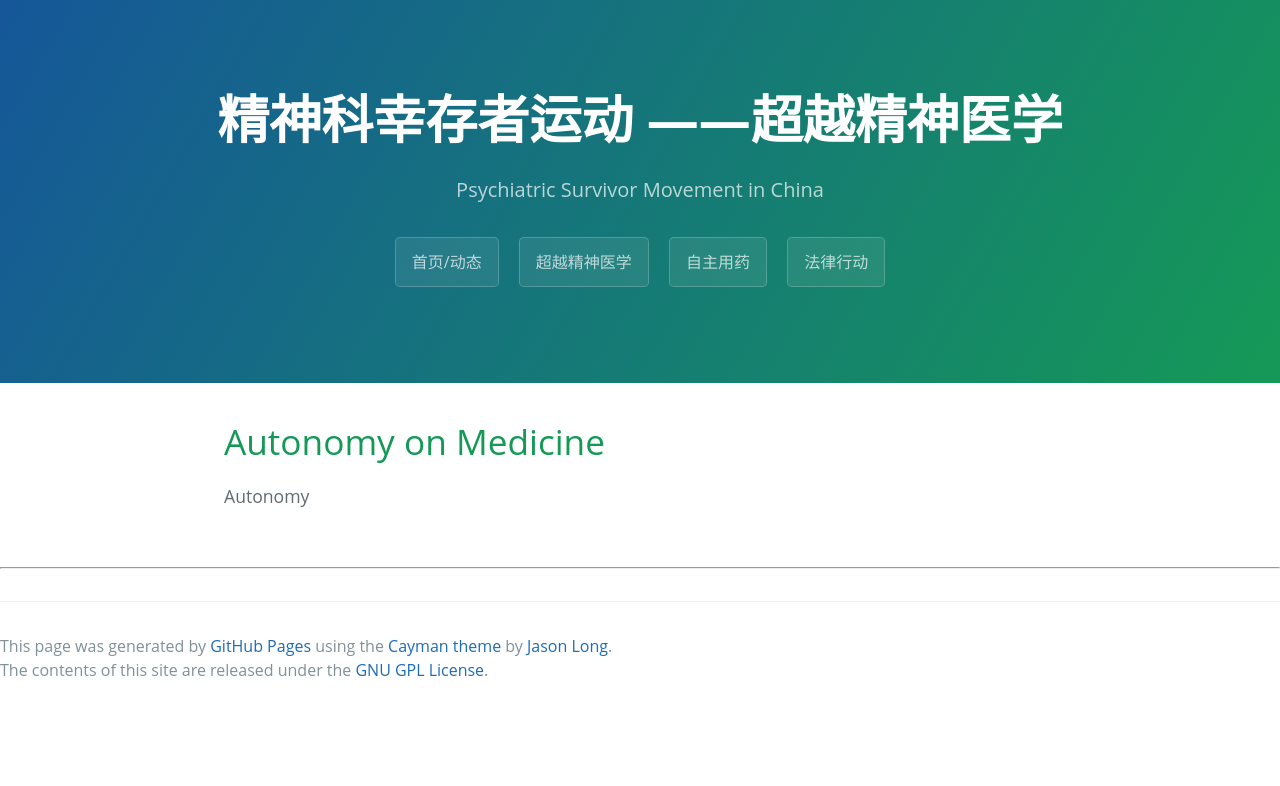
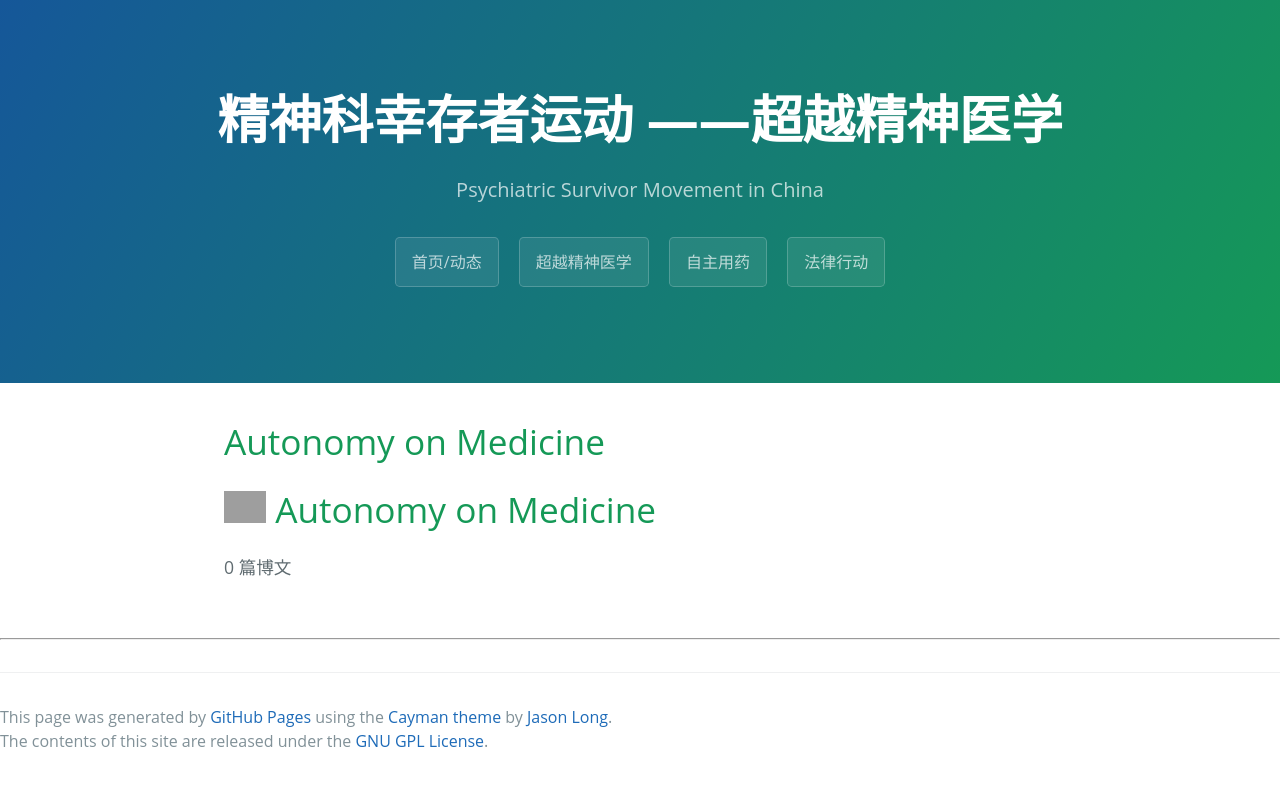
Before and after one commit to mdrights/mdrights.github.io, a Jekyll site: the page built from autonomy.md, in a window 1280 px wide. Shown: the top 786 px of the page. Built offline with Jekyll 4.4.1, drawn with Linux system fonts in a browser that asks for light colours; Markdown is read by kramdown in place of the engine named in the settings.

Commit message:
try1 autonomy.md

```diff
--- a/autonomy.md
+++ b/autonomy.md
@@ -3,4 +3,23 @@ layout: page
 title: Autonomy on Medicine
 permalink: /autonomy/
 ---
-Autonomy
+
+<div class="tag-page">
+
+	<h1 class="page-heading"><img src="{{ site.baseurl }}/images/tags.svg" alt="标签：" width="42px" height="32px">&nbsp;{{ page.title }}</h1>
+	<p class="post-meta">
+		{{ site.tags[page.title] | size }} 篇博文
+	</p>
+
+	<ul class="post-list">
+		{% for post in site.tags[page.title] %}
+		<li>
+
+			<h2>
+				<a class="post-link" href="{{ post.url | prepend: site.baseurl }}">{{ post.title }}</a>
+			</h2>
+		</li>
+		{% endfor %}
+	</ul>
+
+</div>
```
